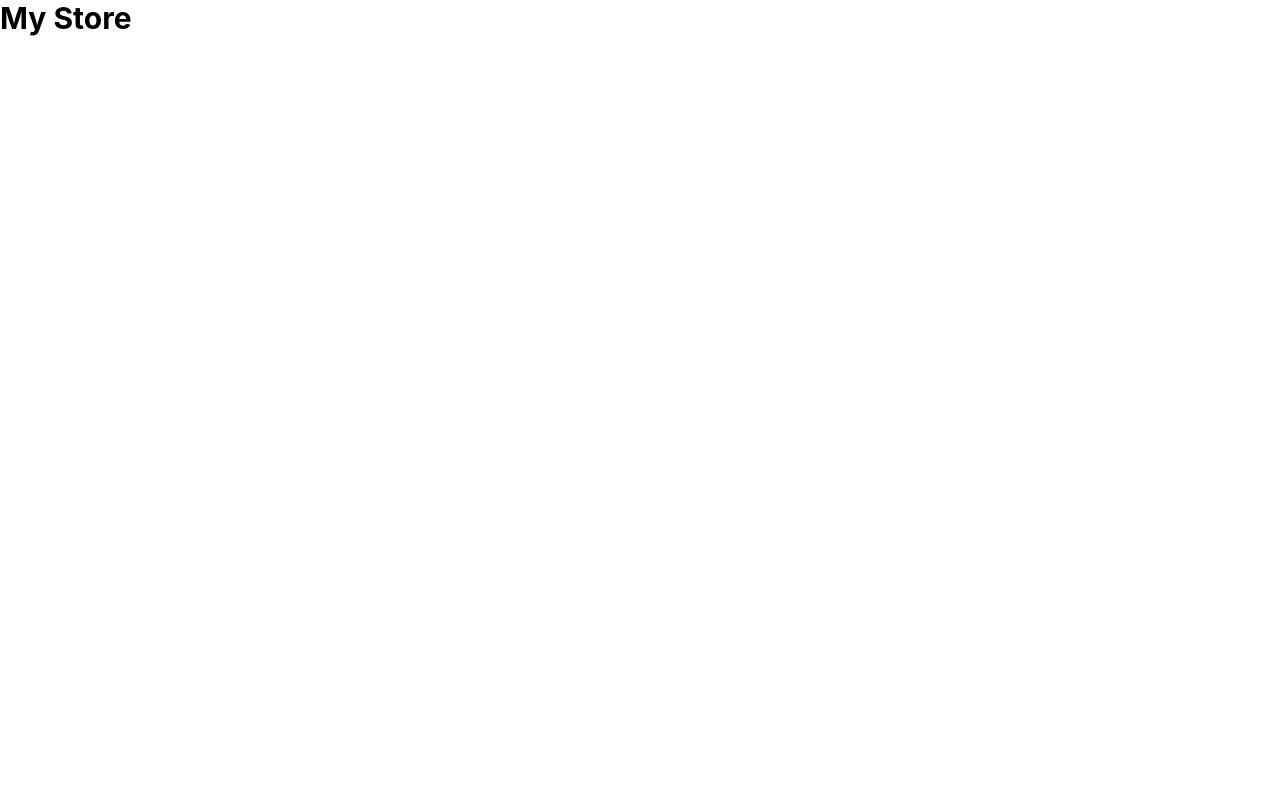
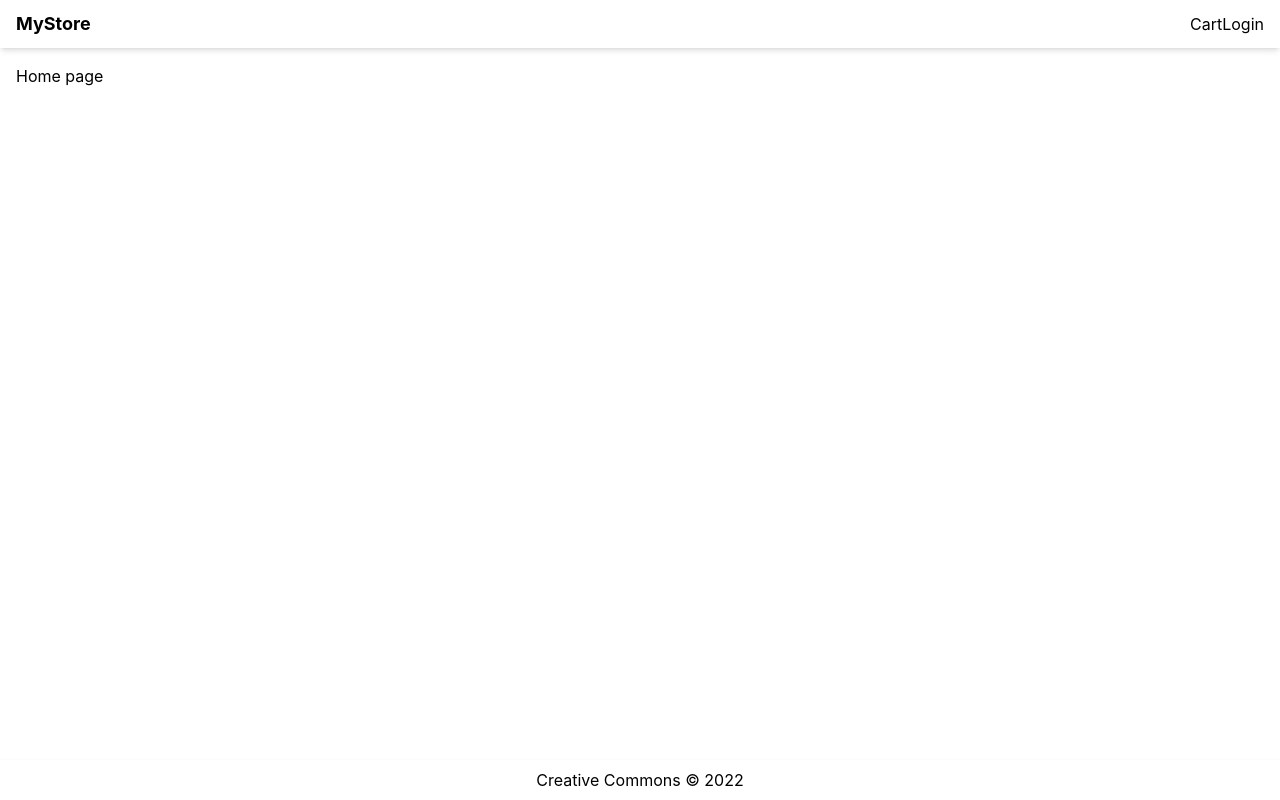
Before and after one commit to ValeriaGongar/next-mystore, a Next.js app: page / in a window 1280 px wide. Built offline with nearby package versions, Linux system fonts and the light colour scheme.

Commit message:
create layout- error doble child

```diff
--- /dev/null
+++ b/components/Layout.js
@@ -0,0 +1,32 @@
+import Head from 'next/head';
+import Link from 'next/link';
+import React from 'react';
+
+export default function Layout({ title, children }) {
+  return (
+    <>
+      <Head>
+        <title>{title ? title + ' - MyStore' : 'MyStore'}</title>
+        <meta name="description" content="Ecommerce Website" />
+        <link rel="icon" href="/favicon.ico" />
+      </Head>
+      <div className="flex min-h-screen flex-col justify-between">
+        <header>
+          <nav className="flex h-12 items-center px-4 justify-between shadow-md">
+            <Link href="/">
+              <a className="text-lg font-bold">MyStore</a>
+            </Link>
+            <div>
+              <Link href="/cart">Cart</Link>
+              <Link href="/login">Login</Link>
+            </div>
+          </nav>
+        </header>
+        <main className="container m-auto mt-4 px-4">{children}</main>
+        <footer className="flex h-10 justify-center items-center shadow inner">
+          <p>Creative Commons &copy; 2022 </p>
+        </footer>
+      </div>
+    </>
+  );
+}
--- a/pages/index.js
+++ b/pages/index.js
@@ -1,14 +1,5 @@
-import Head from 'next/head';
+import Layout from '../components/Layout';
 
 export default function Home() {
-  return (
-    <div>
-      <Head>
-        <title>Create Next App</title>
-        <meta name="description" content="Generated by create next app" />
-        <link rel="icon" href="/favicon.ico" />
-      </Head>
-      <h1 className="text-3xl font-bold">My Store</h1>
-    </div>
-  );
+  return <Layout title=" Home Page">Home page</Layout>;
 }
```
Also changed, not shown: .eslintrc.json.
